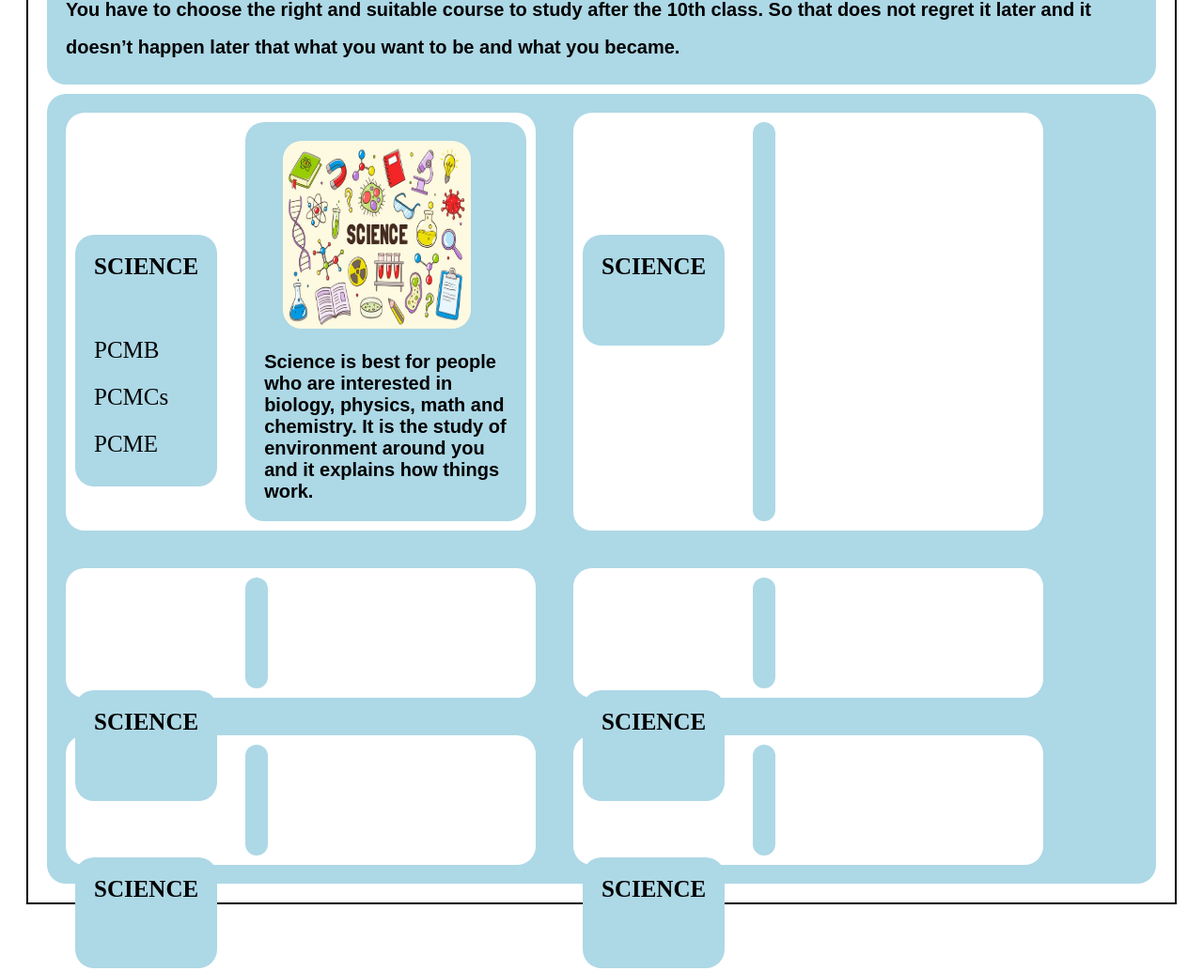
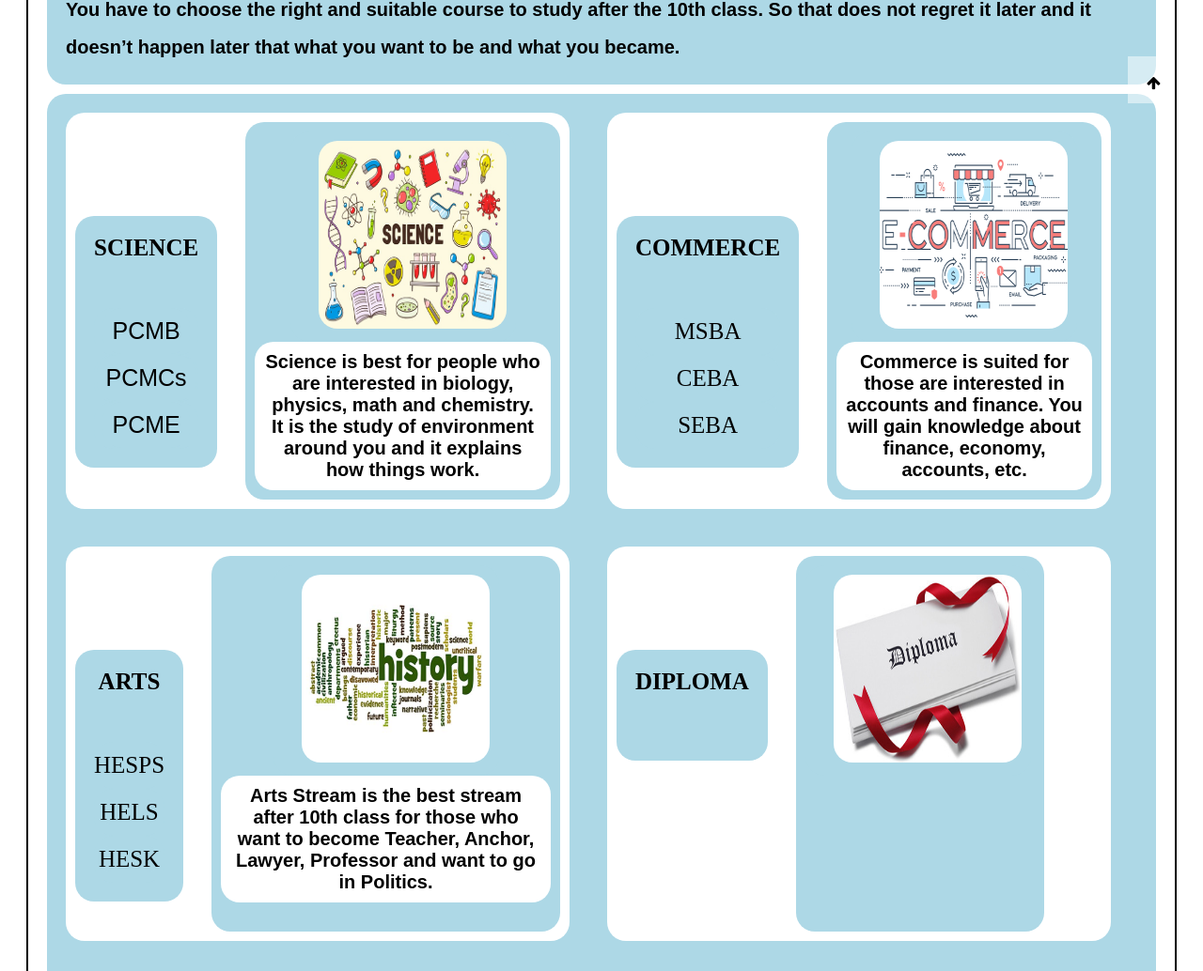
Before and after one commit to Akshay0831/Hackathon, a plain HTML site: page after10.html in a window 1280 px wide. Shown: the part 490-1524 px from the top of the page at 94% size. Drawn offline with Linux system fonts and the light colour scheme.

Commit message:
after10 updated

```diff
--- a/CSS/after10.scss
+++ b/CSS/after10.scss
@@ -106,6 +106,18 @@ img {
     text-decoration: none;
     color: black;
 }
+button {
+    border: none;
+    padding: 10px;
+}
+button:hover {
+    cursor: pointer;
+    background-color: black;
+    color: white;
+}
+button:active {
+    border: none;
+}
 .sub_courses * {
     background: lightblue;
     border-radius: 20px;
@@ -114,7 +126,7 @@ img {
     margin: 20px;
     display: flex;
     background-color: white;
-    width: 500px;
+    width: 536px;
     padding: 10px;
     border: none;
     border-radius: 20px;
@@ -122,6 +134,10 @@ img {
 }
 .right, .left, .top, .bottom {
     display: inline-block;
+    text-align: center;
+}
+.bottom p {
+    background-color: white;
 }
 .sub_courses img {
     width: 200px;
@@ -133,16 +149,18 @@ img {
 .left {
     margin-right: 30px;
     position: relative;
-    top: 120px;
+    top: 100px;
     height: fit-content;
     padding: 20px;
     z-index: 10;
 }
 .left * {
     font-size: 25px;
+    text-align: center;
 }
 .right {
     padding: 10px;
+    text-align: center;
 }
 .bottom p {
     padding: 10px;
@@ -150,3 +168,24 @@ img {
     font-size: 20px;
     font-family: sans-serif;
 }
+i {
+    display: inline-block;
+    color: black;
+}
+.totop {
+    display: inline-block;
+    height: 50px;
+    width: 50px;
+    position: fixed;
+    z-index: 12;
+    top: 550px;
+    left: 1200px;
+    background-color: rgba(255,255,255,.5);
+    padding: 20px;
+}
+.arts, .dip, .iti {
+    height: 420px;
+}
+.paramedical-courses .left {
+    width: 250px;
+}
--- a/after10.html
+++ b/after10.html
@@ -51,9 +51,15 @@
                     <div class="left">
                         <h3>SCIENCE</h3>
                         <ul>
-                            <li><a href="#">PCMB</a></li>
-                            <li><a href="#">PCMCs</a></li>
-                            <li><a href="#">PCME</a></li>
+                            <li><!--<a href="#">PCMB</a>--><button type="button" class="btn btn-secondary" data-toggle="tooltip" data-placement="top" title="Physics Chemistry Mathematics Biology">
+                                PCMB
+                              </button></li>
+                            <li><button type="button" class="btn btn-secondary" data-toggle="tooltip" data-placement="top" title="Physics Chemistry Mathematics Computer-Science">
+                                PCMCs
+                              </button></li>
+                            <li><button type="button" class="btn btn-secondary" data-toggle="tooltip" data-placement="top" title="Physics Chemistry Mathematics Electronics">
+                                PCME
+                              </button></li>
                         </ul>
                     </div>
                     <div class="right">
@@ -61,43 +67,59 @@
                             <img src="./Resources/science.jpg" alt="science">
                         </div>
                         <div class="bottom">
-                            <p>Science is best for people who are interested in biology, physics, math and chemistry. It is the study of environment around you and it explains how things work.</p>
+                            <p>Science is best for people who are interested in biology, physics, math and chemistry. It
+                                is the study of environment around you and it explains how things work.</p>
                         </div>
                     </div>
                 </div>
                 <div class="commerce">
                     <div class="left">
-                        <h3>SCIENCE</h3>
+                        <h3>COMMERCE</h3>
+                        <ul>
+                            <li><a href="#">MSBA</a></li>
+                            <li><a href="#">CEBA</a></li>
+                            <li><a href="#">SEBA</a></li>
+                        </ul>
                     </div>
                     <div class="right">
                         <div class="top">
-
+                            <img src="./Resources/commerce.jpg" alt="commerce">
                         </div>
                         <div class="bottom">
-
+                            <P>
+                                Commerce is suited for those are interested in accounts and finance. You will gain
+                                knowledge about finance, economy, accounts, etc.
+                            </P>
                         </div>
                     </div>
                 </div>
                 <div class="arts">
                     <div class="left">
-                        <h3>SCIENCE</h3>
+                        <h3>ARTS</h3>
+                        <ul>
+                            <li><a href="#">HESPS</a></li>
+                            <li><a href="#">HELS</a></li>
+                            <li><a href="#">HESK</a></li>
+                        </ul>
                     </div>
                     <div class="right">
                         <div class="top">
-
+                            <img src="./Resources/arts.jpeg" alt="arts">
                         </div>
                         <div class="bottom">
-
+                            <p>
+                                Arts Stream is the best stream after 10th class for those who want to become Teacher, Anchor, Lawyer, Professor and want to go in Politics.
+                            </p>
                         </div>
                     </div>
                 </div>
                 <div class="dip">
                     <div class="left">
-                        <h3>SCIENCE</h3>
+                        <h3>DIPLOMA</h3>
                     </div>
                     <div class="right">
                         <div class="top">
-
+                            <img src="./Resources/diploma.jpg" alt="diploma">
                         </div>
                         <div class="bottom">
 
@@ -106,11 +128,11 @@
                 </div>
                 <div class="iti">
                     <div class="left">
-                        <h3>SCIENCE</h3>
+                        <h3>ITI</h3>
                     </div>
                     <div class="right">
                         <div class="top">
-
+                            <img src="./Resources/iti.jpg" alt="iti">
                         </div>
                         <div class="bottom">
 
@@ -119,11 +141,11 @@
                 </div>
                 <div class="paramedical-courses">
                     <div class="left">
-                        <h3>SCIENCE</h3>
+                        <h3>PARAMEDICAL COURSES</h3>
                     </div>
                     <div class="right">
                         <div class="top">
-
+                            <img src="./Resources/paramedic.jpg" alt="paramedic">
                         </div>
                         <div class="bottom">
 
@@ -132,7 +154,11 @@
                 </div>
             </div>
         </div>
+        <div class="totop">
+            <a href="#"><i class="fa fa-arrow-up" aria-hidden="true"></i></a>
+        </div>
     </div>
+
 </body>
 
 </html>
```
Also changed, not shown: CSS/after10.css, 1 other file.
